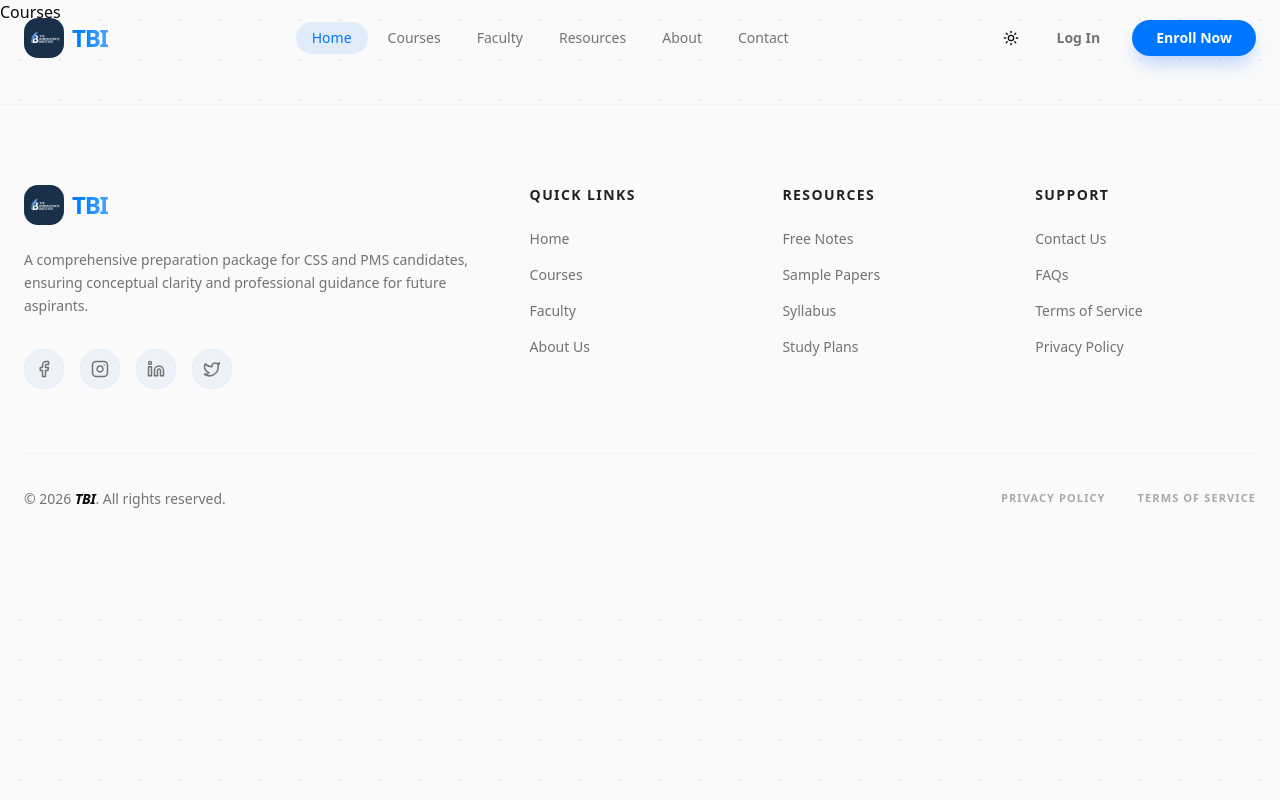
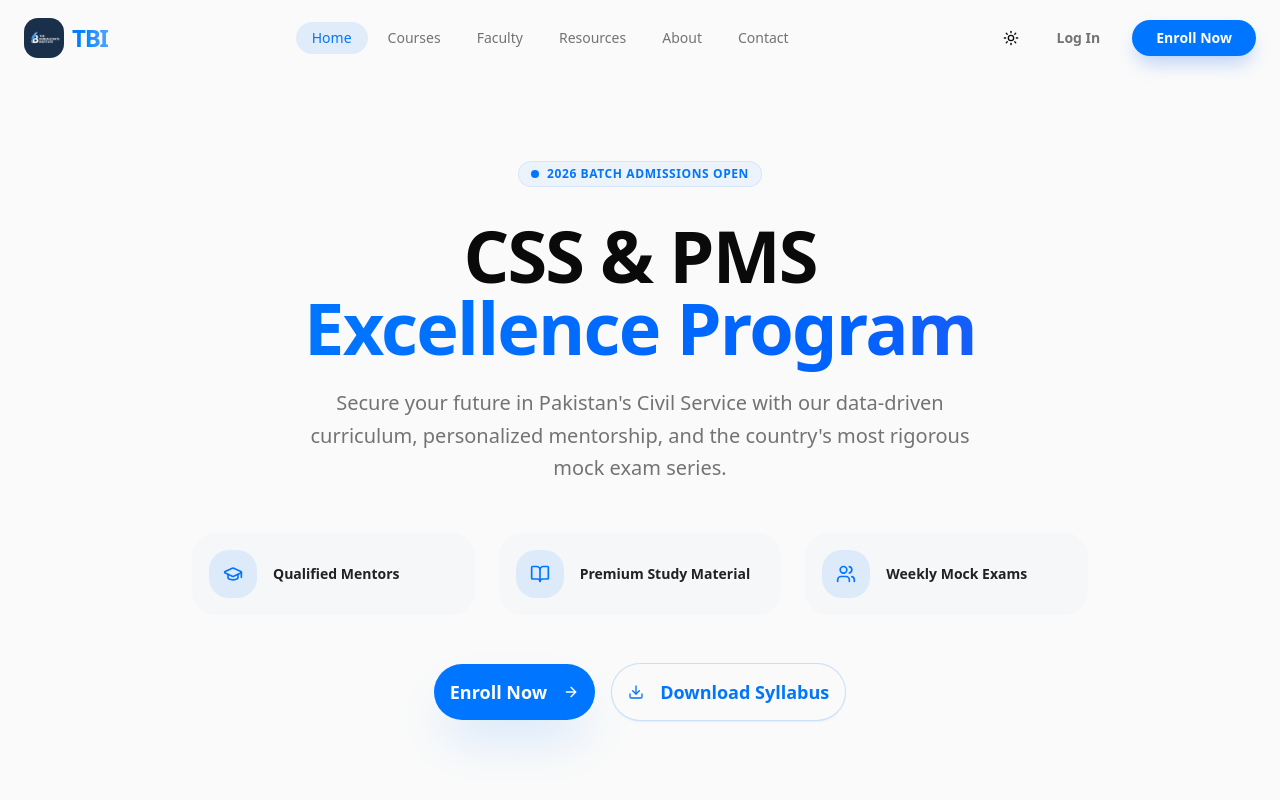
Before and after one commit to furqanistic/tbi, a React (Vite) app in the folder client/: page /courses in a window 1280 px wide. Shown: the top 800 px of the page. Built offline with nearby package versions, Linux system fonts and the light colour scheme.

Commit message:
add course page and courseHero section

```diff
--- a/client/package.json
+++ b/client/package.json
@@ -17,6 +17,7 @@
     "class-variance-authority": "^0.7.1",
     "clsx": "^2.1.1",
     "lucide-react": "^0.562.0",
+    "motion": "^12.26.1",
     "react": "^19.2.0",
     "react-dom": "^19.2.0",
     "react-router-dom": "^7.12.0",
--- /dev/null
+++ b/client/src/components/courses/CourseHero.jsx
@@ -0,0 +1,144 @@
+import { motion } from "motion/react";
+import {
+  GraduationCap,
+  BookOpen,
+  Users,
+  Download,
+  ArrowRight,
+} from "lucide-react";
+import { Button } from "@/components/ui/button";
+
+const CourseHero = () => {
+  const highlights = [
+    {
+      icon: <GraduationCap className="h-5 w-5" />,
+      text: "Qualified Mentors",
+    },
+    {
+      icon: <BookOpen className="h-5 w-5" />,
+      text: "Premium Study Material",
+    },
+    {
+      icon: <Users className="h-5 w-5" />,
+      text: "Weekly Mock Exams",
+    },
+  ];
+
+  const containerVariants = {
+    hidden: { opacity: 0 },
+    visible: {
+      opacity: 1,
+      transition: {
+        staggerChildren: 0.1,
+        delayChildren: 0.1,
+      },
+    },
+  };
+
+  const itemVariants = {
+    hidden: { opacity: 0, y: 20 },
+    visible: {
+      opacity: 1,
+      y: 0,
+      transition: { duration: 0.6, ease: [0.22, 1, 0.36, 1] },
+    },
+  };
+
+  return (
+    <section className="relative pt-32 pb-20 md:pt-40 md:pb-32 overflow-hidden bg-background">
+      {/* Background accents - Calm & Focused */}
+      <div className="absolute top-0 left-1/2 -translate-x-1/2 w-full h-full -z-10 pointer-events-none">
+        <div className="absolute top-[-10%] left-[-10%] w-[40%] h-[40%] bg-primary/5 rounded-full blur-[120px]" />
+        <div className="absolute bottom-[-10%] right-[-10%] w-[40%] h-[40%] bg-blue-500/5 rounded-full blur-[120px]" />
+        <div className="absolute inset-0 bg-[radial-gradient(circle_at_center,_transparent_0%,_var(--background)_100%)] opacity-70" />
+      </div>
+
+      <div className="container mx-auto px-6 relative z-10">
+        <motion.div
+          className="max-w-4xl mx-auto text-center"
+          variants={containerVariants}
+          initial="hidden"
+          whileInView="visible"
+          viewport={{ once: true }}
+        >
+          {/* Badge */}
+          <motion.div
+            variants={itemVariants}
+            className="inline-flex items-center gap-2 px-3 py-1 rounded-full bg-primary/5 border border-primary/10 text-primary text-xs font-bold uppercase tracking-wider mb-8"
+          >
+            <span className="relative flex h-2 w-2">
+              <span className="animate-ping absolute inline-flex h-full w-full rounded-full bg-primary opacity-75"></span>
+              <span className="relative inline-flex rounded-full h-2 w-2 bg-primary"></span>
+            </span>
+            2026 Batch Admissions Open
+          </motion.div>
+
+          {/* Title */}
+          <motion.h1
+            variants={itemVariants}
+            className="text-4xl md:text-7xl font-extrabold tracking-tight mb-6"
+          >
+            CSS & PMS <br className="hidden md:block" />
+            <span className="bg-linear-to-r from-primary to-blue-600 bg-clip-text text-transparent">
+              Excellence Program
+            </span>
+          </motion.h1>
+
+          {/* Value Prop */}
+          <motion.p
+            variants={itemVariants}
+            className="text-lg md:text-xl text-muted-foreground mb-12 max-w-2xl mx-auto leading-relaxed"
+          >
+            Secure your future in Pakistan's Civil Service with our data-driven
+            curriculum, personalized mentorship, and the country's most rigorous
+            mock exam series.
+          </motion.p>
+
+          {/* Highlights */}
+          <motion.div
+            variants={itemVariants}
+            className="grid grid-cols-1 sm:grid-cols-3 gap-4 md:gap-6 mb-12"
+          >
+            {highlights.map((item, index) => (
+              <div
+                key={index}
+                className="flex items-center gap-4 p-4 rounded-2xl bg-muted/30 border border-border/50 hover:border-primary/20 hover:bg-muted/50 transition-all duration-300"
+              >
+                <div className="flex h-12 w-12 shrink-0 items-center justify-center rounded-xl bg-primary/10 text-primary">
+                  {item.icon}
+                </div>
+                <span className="text-sm font-semibold text-foreground/90 text-left">
+                  {item.text}
+                </span>
+              </div>
+            ))}
+          </motion.div>
+
+          {/* CTAs */}
+          <motion.div
+            variants={itemVariants}
+            className="flex flex-col sm:flex-row items-center justify-center gap-4"
+          >
+            <Button
+              size="lg"
+              className="w-full sm:w-auto rounded-full px-10 py-7 text-lg font-bold bg-primary hover:bg-primary/90 text-white shadow-2xl shadow-primary/20 transition-all hover:-translate-y-1 active:scale-95 group"
+            >
+              Enroll Now
+              <ArrowRight className="ml-2 h-5 w-5 transition-transform group-hover:translate-x-1" />
+            </Button>
+            <Button
+              size="lg"
+              variant="outline"
+              className="w-full sm:w-auto rounded-full px-10 py-7 text-lg font-bold border-primary/20 text-primary hover:bg-primary/5 transition-all hover:-translate-y-1 active:scale-95"
+            >
+              <Download className="mr-2 h-5 w-5" />
+              Download Syllabus
+            </Button>
+          </motion.div>
+        </motion.div>
+      </div>
+    </section>
+  );
+};
+
+export default CourseHero;
--- a/client/src/components/home/CoreOffer.jsx
+++ b/client/src/components/home/CoreOffer.jsx
@@ -1,3 +1,4 @@
+// File: client/src/components/home/CoreOffer.jsx
 import {
   Users,
   Video,
--- a/client/src/pages/Courses.jsx
+++ b/client/src/pages/Courses.jsx
@@ -1,10 +1,12 @@
-// File: client/src/pages/Courses.jsx
-import React from 'react'
+import React from "react";
+import CourseHero from "@/components/courses/CourseHero";
 
 function Courses() {
   return (
-    <div>Courses</div>
-  )
+    <main>
+      <CourseHero />
+    </main>
+  );
 }
 
-export default Courses
+export default Courses;
```
Also changed, not shown: 1 other file (tests, documents, lock files or other folders).
